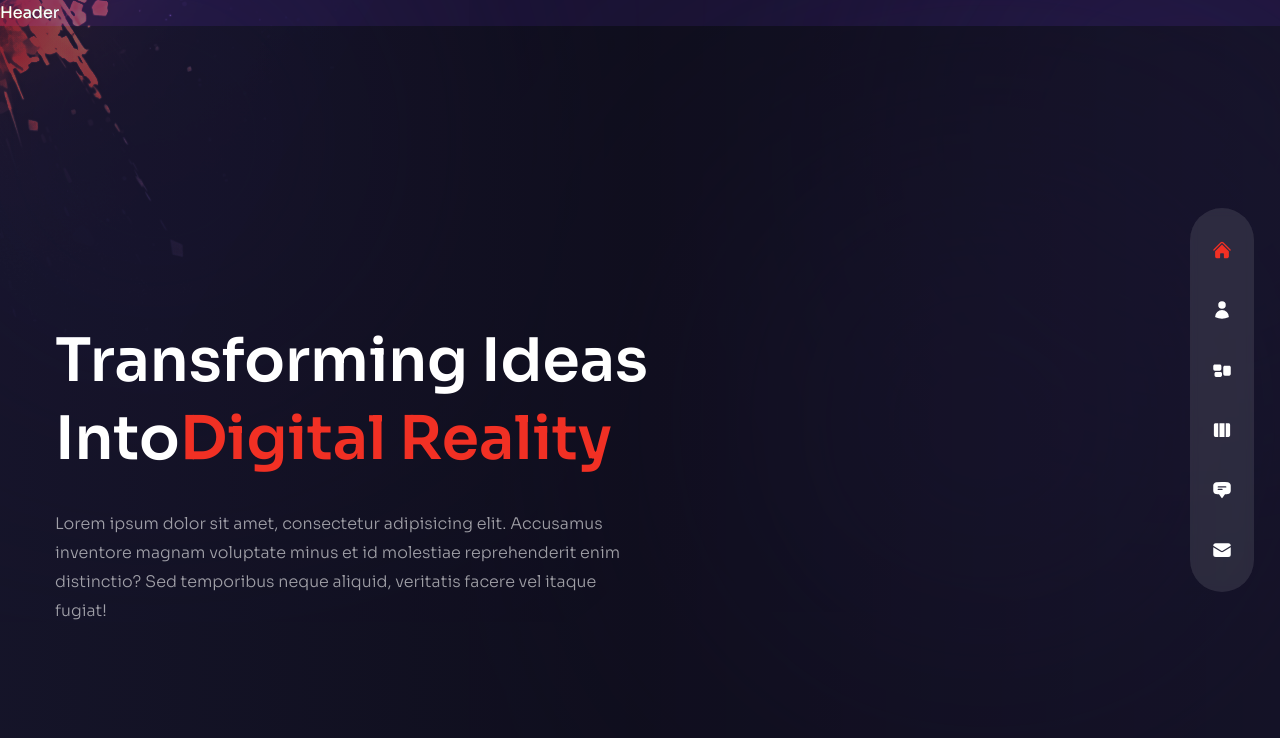
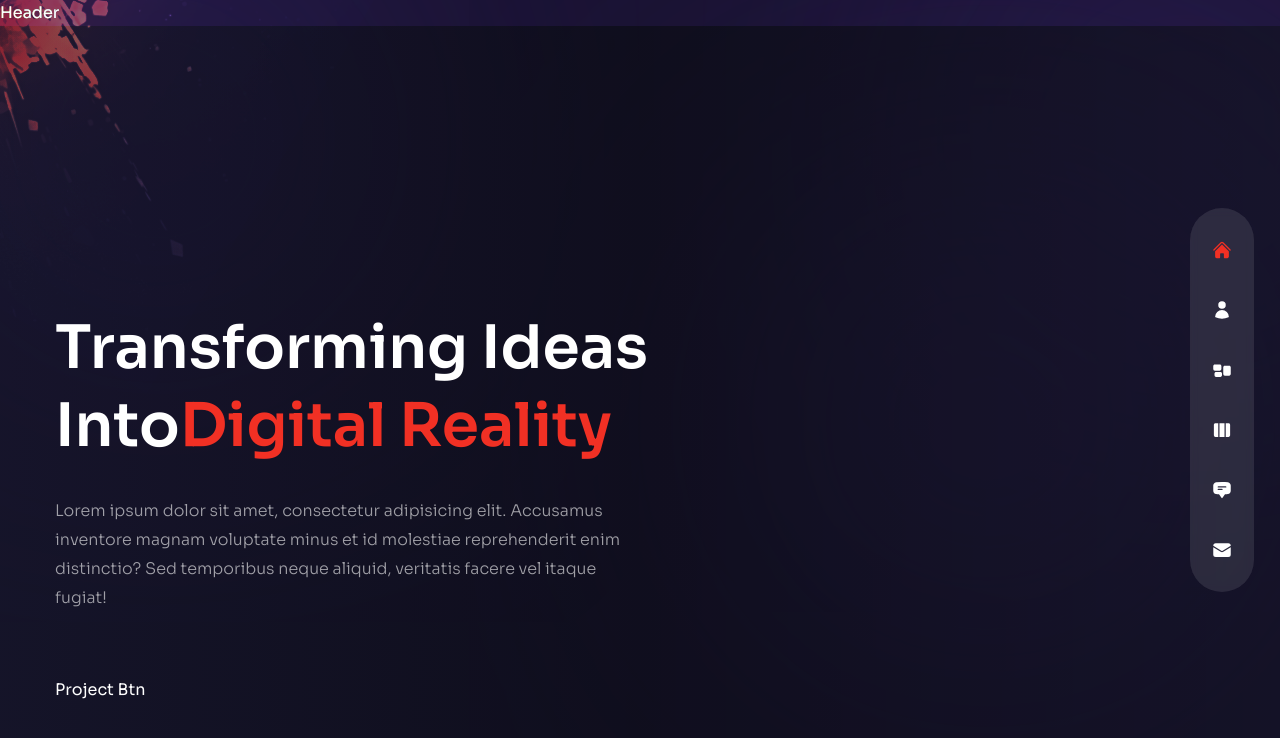
Before and after one commit to erickdc7/react-portfolio-2, a Next.js app: page / in a window 1280 px wide. Shown: the top 738 px of the page. Built offline with nearby package versions, Linux system fonts and the light colour scheme.

Commit message:
add button

```diff
--- a/pages/index.js
+++ b/pages/index.js
@@ -27,6 +27,10 @@ const Home = () => {
           <p className="max-w-sm xl:max-w-xl mx-auto xl:mx-0 mb-10 xl:mb-16">
             Lorem ipsum dolor sit amet, consectetur adipisicing elit. Accusamus inventore magnam voluptate minus et id molestiae reprehenderit enim distinctio? Sed temporibus neque aliquid, veritatis facere vel itaque fugiat!
           </p>
+          {/* Btn */}
+          <div>
+            <ProjectsBtn />
+          </div>
         </div>
       </div>
       {/* Image */}
```
